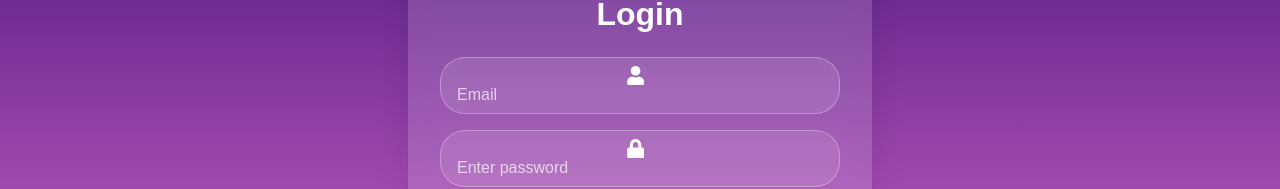
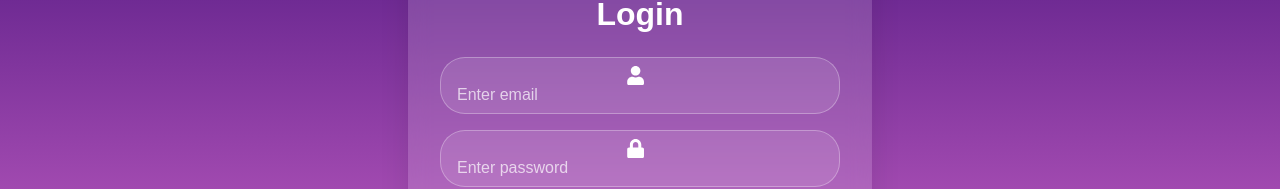
Before and after one commit to jaindravya/Wildcats-Planner, a React (Create React App) app: page / in a window 1280 px wide. Shown: the part 250-439 px from the top of the page. Built offline with nearby package versions, Linux system fonts and the light colour scheme.

Commit message:
Update Login.js

```diff
--- a/src/Login.js
+++ b/src/Login.js
@@ -40,7 +40,7 @@ function Login({ setShowLogin, onLoginSuccess }) {
                         <FaUser className="icon" />
                         <input
                             type="email"
-                            placeholder="Email"
+                            placeholder="Enter email"
                             value={email}
                             onChange={(e) => setEmail(e.target.value)}
                             required
```
